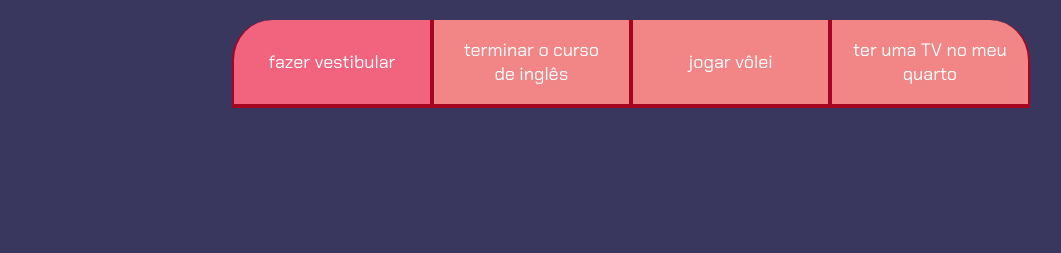
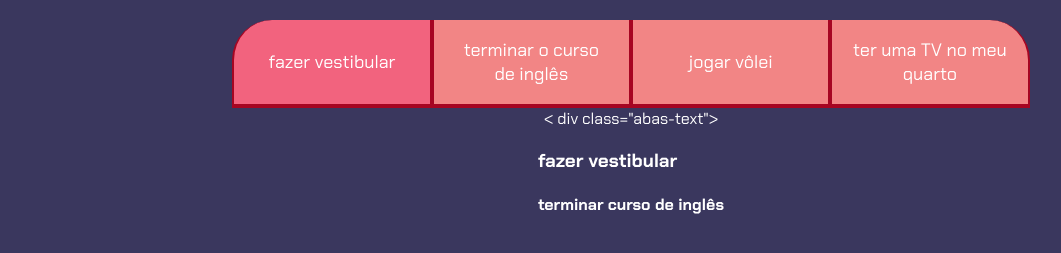
Before and after one commit to isa1323/org-obj-fut-3r-o, a plain HTML site: page index.html in a window 1280 px wide. Shown: the part 71-324 px from the top of the page, without its empty margins (9-1070 px from the left). Drawn offline with Linux system fonts and the light colour scheme.

Commit message:
Update index.html

```diff
--- a/index.html
+++ b/index.html
@@ -15,6 +15,11 @@
             <button class="botao">jogar vôlei</button>
             <button class="botao">ter uma TV no meu quarto</button>
         </div>
+        < div class="abas-text">
+            <div class="aba-conteudo">
+                <h3 class="aba-conteudo-titulo-principal">fazer vestibular</h3>
+                    <h4 class="aba-conteudo-titulo-principal">terminar curso de inglês</h4>
+            </div>
     </section>
     <script src="main.js"></script>
 </body>
```
